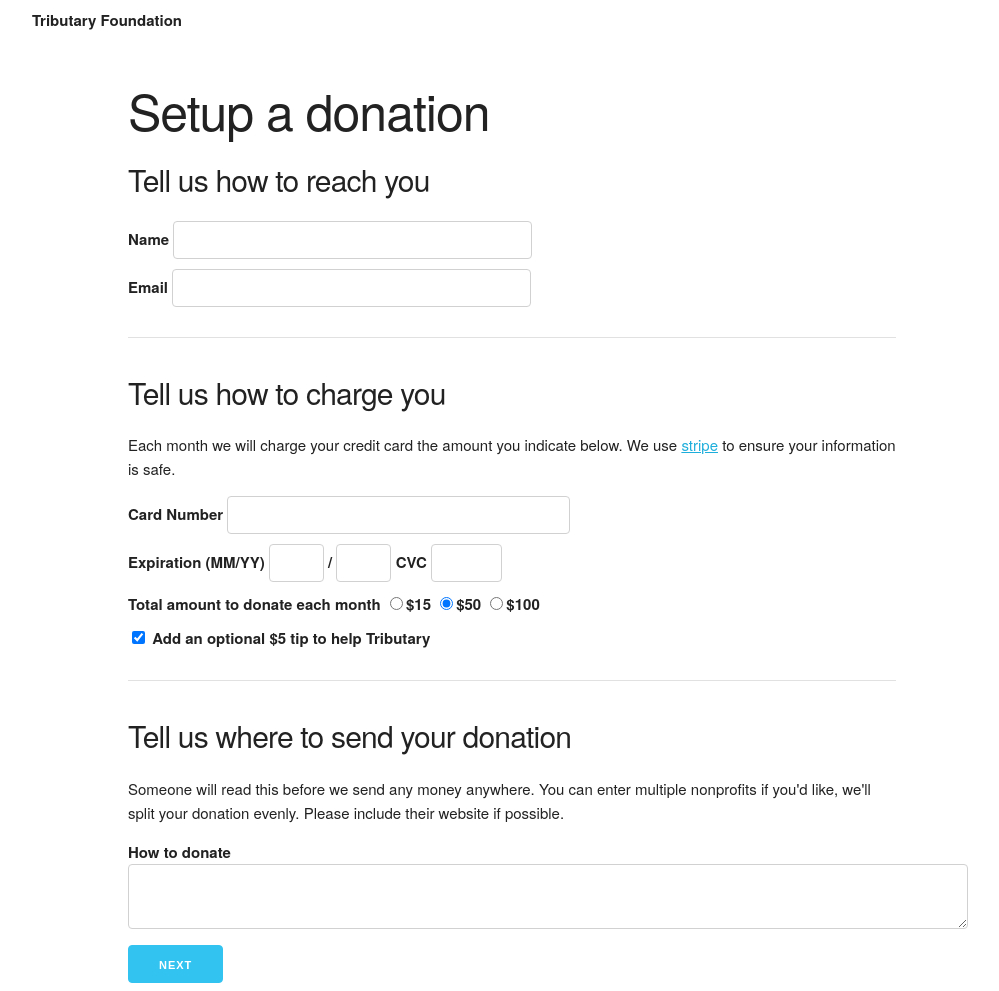
After one commit to TributaryFoundation/tributary, a Flask app: page /info in a window 1280 px wide. The commit adds this page. Shown: the whole page, without its empty margins (128-1127 px from the left). Run offline with Flask 2, Linux system fonts and the light colour scheme; some libraries are stand-ins or nearby versions.

Commit message:
first pass at enter info page

```diff
--- a/app.py
+++ b/app.py
@@ -1,5 +1,7 @@
 from flask import Flask
 from flask import render_template
+from flask import request
+
 
 app = Flask(__name__, static_url_path='/static')
 
@@ -14,6 +16,13 @@ def start():
     return render_template('start.html')
 
 
+@app.route('/info', methods=['GET', 'POST'])
+def info():
+    if request.method == 'POST':
+        return repr(request.form)
+    return render_template('info.html')
+
+
 @app.route('/received')
 def received():
     return render_template('received.html')
--- a/static/css/style.css
+++ b/static/css/style.css
@@ -196,7 +196,7 @@ select:focus {
 label,
 legend {
     display: block;
-    margin-bottom: .5rem;
+    margin-bottom: 1rem;
     font-weight: 600;
 }
 
@@ -208,12 +208,17 @@ input[type="checkbox"],
 input[type="radio"] {
     display: inline;
 }
+label.inline {
+  display: inline;
+}
 
-label > .label-body {
-    display: inline-block;
-    margin-left: .5rem;
-    font-weight: normal;
+.payment-errors {
+    color: #CC0000;
+    font-weight: bold;
 }
+
+
+
 
 /* Misc */
 hr {
--- /dev/null
+++ b/templates/info.html
@@ -0,0 +1,92 @@
+{% extends 'layout.html' %}
+{% block body %}
+<div class="container">
+  <h1>Setup a donation</h1>
+  <form action="" method="POST" id="payment-form">
+    <h4>Tell us how to reach you</h4>
+    <label>
+      <span>Name</span>
+      <input type="text" name="name" size="40">
+    </label>
+    <label>
+      <span>Email</span>
+      <input type="text" name="email" size=40">
+    </label>
+    <hr />
+    <h4>Tell us how to charge you</h4>
+    <p>Each month we will charge your credit card the amount you indicate below. We use <a href="https://stripe.com">stripe</a> to ensure your information is safe.</p>
+
+    <p class="payment-errors"></p>
+
+    {# credit card info fields #}
+    {# it is important that the credit card info fields DON'T have name attributes set #}
+    {# that keeps their values from being submitted to our server #}
+    <label>
+      <span>Card Number</span>
+      <input type="text" size="38" data-stripe="number">
+    </label>
+    <label class="inline">
+      <span>Expiration (MM/YY)</span>
+      <input type="text" size="2" data-stripe="exp_month">
+      <span> / </span>
+      <input type="text" size="2" data-stripe="exp_year">
+    </label>
+    <label class="inline">
+      <span>CVC</span>
+      <input type="text" size="4" data-stripe="cvc">
+    </label>
+    <input type="hidden" name="stripe_card_token" value=""></input>
+    {# end credit card info fields #}
+
+    <label></label>{# the 2 inline labels above mess up spacing, this is hacky, but fixes that #}
+
+    <label>
+      <span>Total amount to donate each month</span>
+      <input type="radio" name="amount" value="15">$15</input>
+      <input type="radio" name="amount" value="50" checked="checked">$50</input>
+      <input type="radio" name="amount" value="100">$100</input>
+    </label>
+    <label>
+      <input name="tip" type="checkbox" value="true" checked="checked"></input>
+      <span>Add an optional $5 tip to help Tributary</span>
+    </label>
+
+    <hr />
+
+    <h4>Tell us where to send your donation</h4>
+    <p>Someone will read this before we send any money anywhere. You can enter multiple nonprofits if you'd like, we'll split your donation evenly. Please include their website if possible.</p>
+    <label>
+      <div>How to donate</div>
+      <textarea name="textarea" rows="40" cols="100"></textarea>
+    </label>
+    <input type="submit" class="submit button-primary" value="Next">
+  </form>
+</div>
+
+<script type="text/javascript" src="https://js.stripe.com/v2/"></script>
+<script type="text/javascript">
+  Stripe.setPublishableKey('pk_test_Nfg2xt8D5GK7aq8DeBpeFgtc'); {# TODO this needs to come from a setting / env var somehow #}
+</script>
+<script>
+  var form = document.getElementById('payment-form');
+  form.addEventListener('submit', function(e) {
+    e.preventDefault();
+
+    var submitButton = form.querySelector('.submit');
+
+    submitButton.setAttribute("disabled", "disabled");
+
+    Stripe.card.createToken(form, function(status, response){
+      if(response.error){
+        form.querySelector('.payment-errors').textContent = response.error.message;
+        submitButton.removeAttribute("disabled");
+      } else {
+        var token = response.id;
+        var token_field = document.getElementsByName('stripe_card_token')[0];
+        token_field.setAttribute("value", token);
+        form.submit();
+      }
+    });
+  });
+</script>
+{% endblock %}
```
